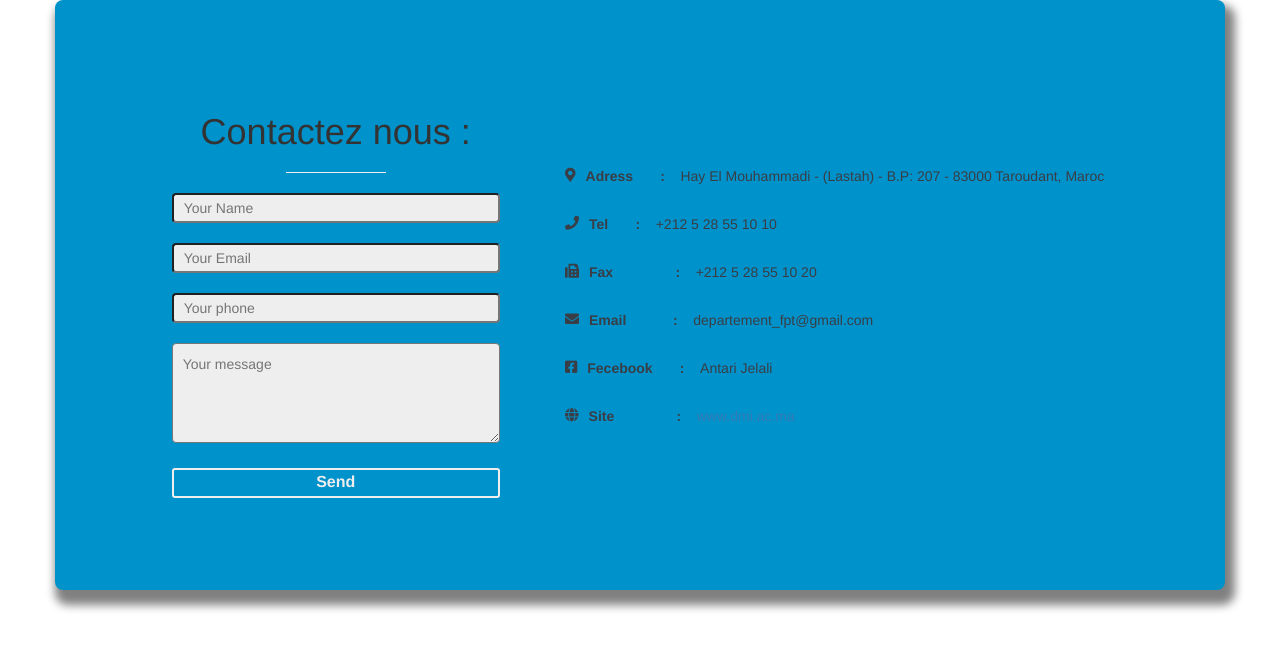
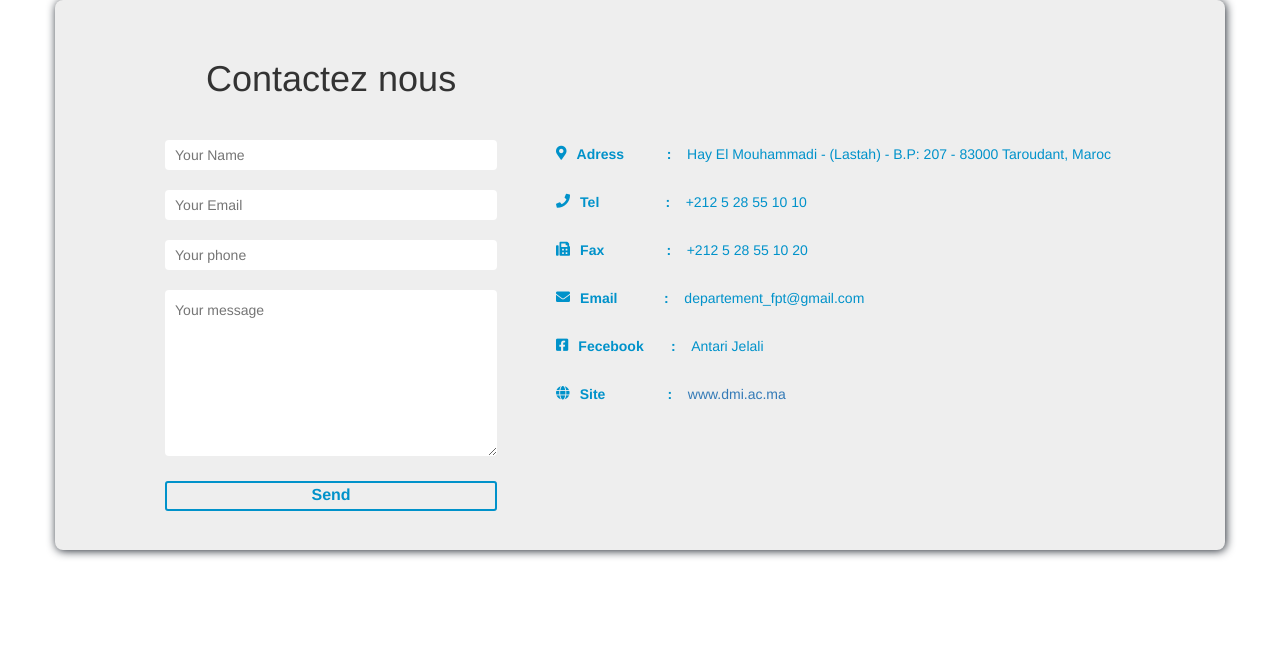
Before and after one commit to medramii/Departement-math-info, a PHP site: page /Departement-math-info/Pages/Contact/contact.php in a window 1280 px wide. Shown: the top 650 px of the page. Run offline with PHP 8.4, Linux system fonts and the light colour scheme.

Commit message:
update pages

```diff
--- a/Web/Pages/Contact/contact.css
+++ b/Web/Pages/Contact/contact.css
@@ -1,9 +1,14 @@
 *{
 	box-sizing: border-box;
 }
+
+body{
+	padding-left: 50px;
+	padding-right: 50px;
+}
+
 .right-box{
 	text-align: center;
-	border:2px solid#0092CA;
 	border-radius: 3px;
 	height: 280px;
 	padding: 5px;
@@ -12,7 +17,6 @@
 
 .left-box{
 	text-align: center;
-	border:2px solid#0092CA;
 	border-radius: 3px;
 	height: auto;
 	width: 30%;
@@ -22,49 +26,52 @@
 span{
 	display: flex;
 	margin: 4px;
-	color: #393e46;
+	color: #0092CA;
 }
 
 .container{
-	background-color: #0092ca;
-	padding: 10px;
-	box-shadow: 5px 10px 10px 5px gray;
+	background-color: #EEEEEE;
+	padding: 20px;
+	box-shadow: 1px 1px 10px #222831;
 	border-radius: 8px;
 	display: flex;
 	align-items: center;
 	justify-content: space-evenly;
 	text-align: center;
-	height: 590px;
+	height: 550px;
 }
 
 .cls, .cl{
 	width: 100%;
 	height: 30px;
-	background-color: #EEEEEE;
+	background-color: white;
 	border-radius: 4px;
 	padding-left: 10px;
+	border: none;
 }
 
 .send{
 	height: 30px;
-	color: #EEEEEE;
-	background-color: #0092CA;
+	color: #0092CA;
+	background-color: #EEEEEE;
 	width: 100%;
-	border: 2px solid #EEEEEE;
+	border: 2px solid #0092CA;
     border-radius: 3px;
 	font-weight: bold;
 	font-size: 16px;
+	transition: all .2s ease-in-out;
 }
 
 h1{
 	margin-bottom: 0px;
-	color: #222831;
+	color: #0092CA;
+	font-family: 'Lucida Sans', 'Lucida Sans Regular', 'Lucida Grande', 'Lucida Sans Unicode', Geneva, Verdana, sans-serif;
 }
 
 hr{
 	width: 100px;
 	height: 2px;
-	background-color:#222831;
+	background-color:#0092CA;
 	border: none;
 	margin-bottom: 20px;
 }
@@ -74,16 +81,6 @@ hr{
 	margin-top: 2px;
 }
 
-.cls:hover{     background-color: lightgray; transition: 0.8s;   }
+.send:hover{ background-color: #0092CA; color: #EEEEEE; cursor: pointer;}
 
-.cls:focus{  border: 1.7px solid#0092CA;  transition: 0,2s;   }
-
-.cl:focus{  border: 1.7px solid#0092CA ;    transition: 0.2s; }
-
-.cl:hover{  background-color: lightgray; transition: 0.8s;  }
-
-.send:focus{  border: 1.7px solid#0092CA ;   transition: 0.2s;  }
-
-.send:hover{  background-color: #EEEEEE; transition: 0.5s; color: #0092CA;}
-
-.cl{ max-height: 250px; min-height: 100px; padding-top: 10px; max-width: 100%; min-width: 100%;}
+.cl{ max-height: 166px; min-height: 166px; padding-top: 10px; max-width: 100%; min-width: 100%;}
--- a/Web/Pages/Contact/contact.php
+++ b/Web/Pages/Contact/contact.php
@@ -15,7 +15,7 @@
 	<div class="container">
 		<div class="left-box">
 			<form>
-				<h1>Contactez nous :</h1>
+				<h1>Contactez nous </h1>
 				<hr>
 				<input type="text" placeholder="Your Name" name="name" class="cls">
 				<br> <br>
@@ -29,13 +29,13 @@
 			</form>
 		</div>
 		<div  class="right-box">
-			<span><i class="fa fa-map-marker-alt" aria-hidden="true"></i><b>Adress &nbsp &nbsp &nbsp : &nbsp &nbsp</b> Hay El Mouhammadi - (Lastah) - B.P: 207 - 83000 Taroudant, Maroc</span>
+			<span><i class="fa fa-map-marker-alt" aria-hidden="true"></i><b>Adress &nbsp &nbsp &nbsp &nbsp &nbsp : &nbsp &nbsp</b> Hay El Mouhammadi - (Lastah) - B.P: 207 - 83000 Taroudant, Maroc</span>
 			<br>
-			<span><i class="fa fa-phone"></i><b>Tel &nbsp &nbsp &nbsp : &nbsp &nbsp</b> +212 5 28 55 10 10</span>
+			<span><i class="fa fa-phone"></i><b>Tel &nbsp &nbsp &nbsp &nbsp &nbsp &nbsp &nbsp &nbsp : &nbsp &nbsp</b> +212 5 28 55 10 10</span>
 			<br>
 			<span><i class="fa fa-fax" aria-hidden="true"></i><b>Fax &nbsp &nbsp &nbsp &nbsp &nbsp &nbsp &nbsp &nbsp: &nbsp &nbsp</b> +212 5 28 55 10 20</span>
 			<br>
-			<span><i class="fa fa-envelope" aria-hidden="true"></i><b>Email &nbsp &nbsp &nbsp &nbsp &nbsp &nbsp: &nbsp &nbsp </b> departement_fpt@gmail.com</span>
+			<span><i class="fa fa-envelope" aria-hidden="true"></i><b>Email&nbsp &nbsp &nbsp &nbsp &nbsp &nbsp : &nbsp &nbsp </b> departement_fpt@gmail.com</span>
 			<br>
 			<span><i class="fab fa-facebook-square"></i><b>Fecebook &nbsp &nbsp &nbsp : &nbsp &nbsp</b> Antari Jelali</span>
 			<br>
```
